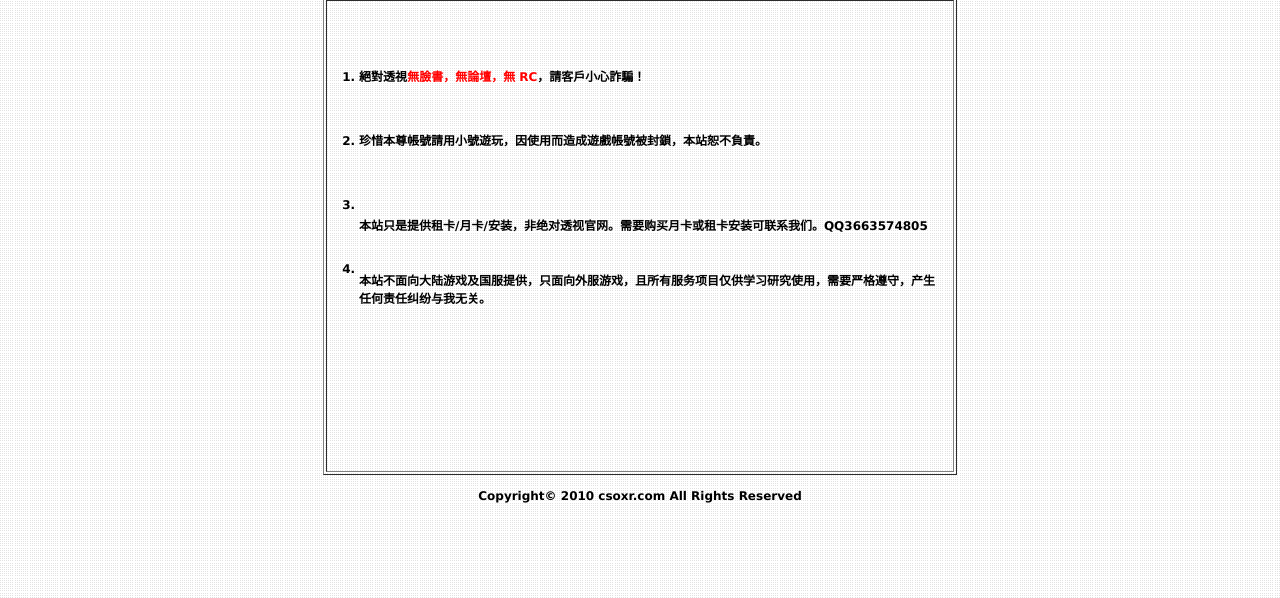
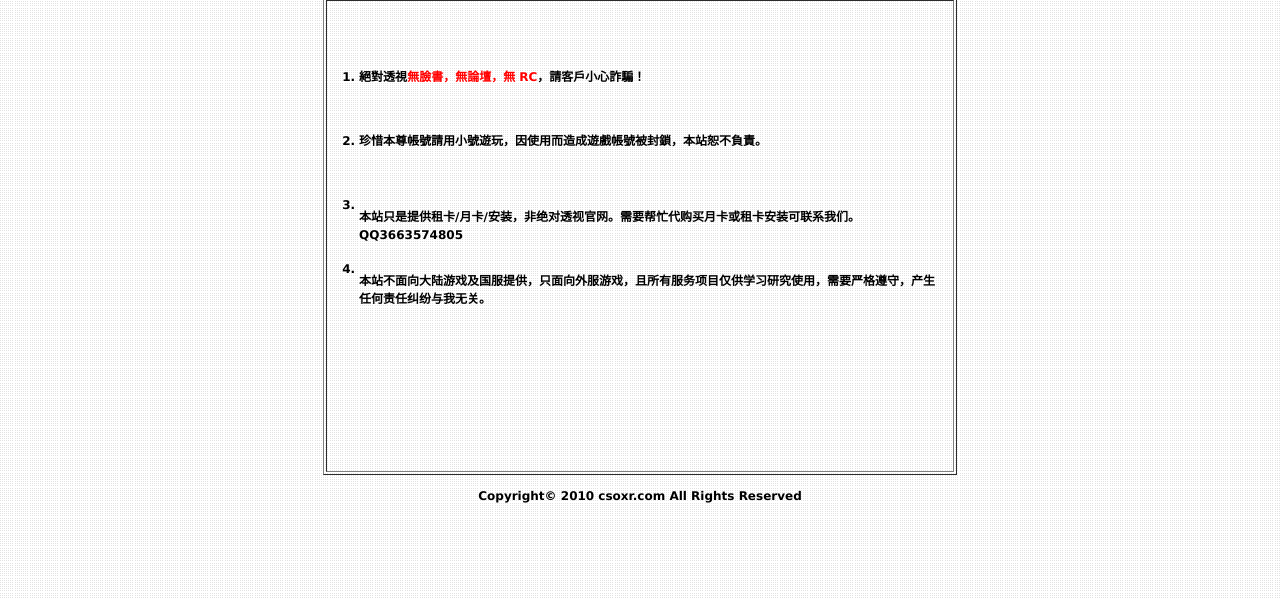
Before and after one commit to TWQD/123, a plain HTML site: page index.html in a window 1280 px wide. Shown: the part 202-800 px from the top of the page. Drawn offline with Linux system fonts and the light colour scheme.

Commit message:
未填写

```diff
--- a/index.html
+++ b/index.html
@@ -133,7 +133,7 @@ border: none;
 									</tr>
 									<tr>
 										<td>3.<p>&nbsp;</p></td>
-										<td>本站只是提供租卡/月卡/安装，非绝对透视官网。需要购买月卡或租卡安装可联系我们。QQ3663574805
+										<td>本站只是提供租卡/月卡/安装，非绝对透视官网。需要帮忙代购买月卡或租卡安装可联系我们。QQ3663574805
 								</td></tr><tr>
 										<td>4.<p>&nbsp;</p></td>
 										<td>本站不面向大陆游戏及国服提供，只面向外服游戏，且所有服务项目仅供学习研究使用，需要严格遵守，产生任何责任纠纷与我无关。
```
